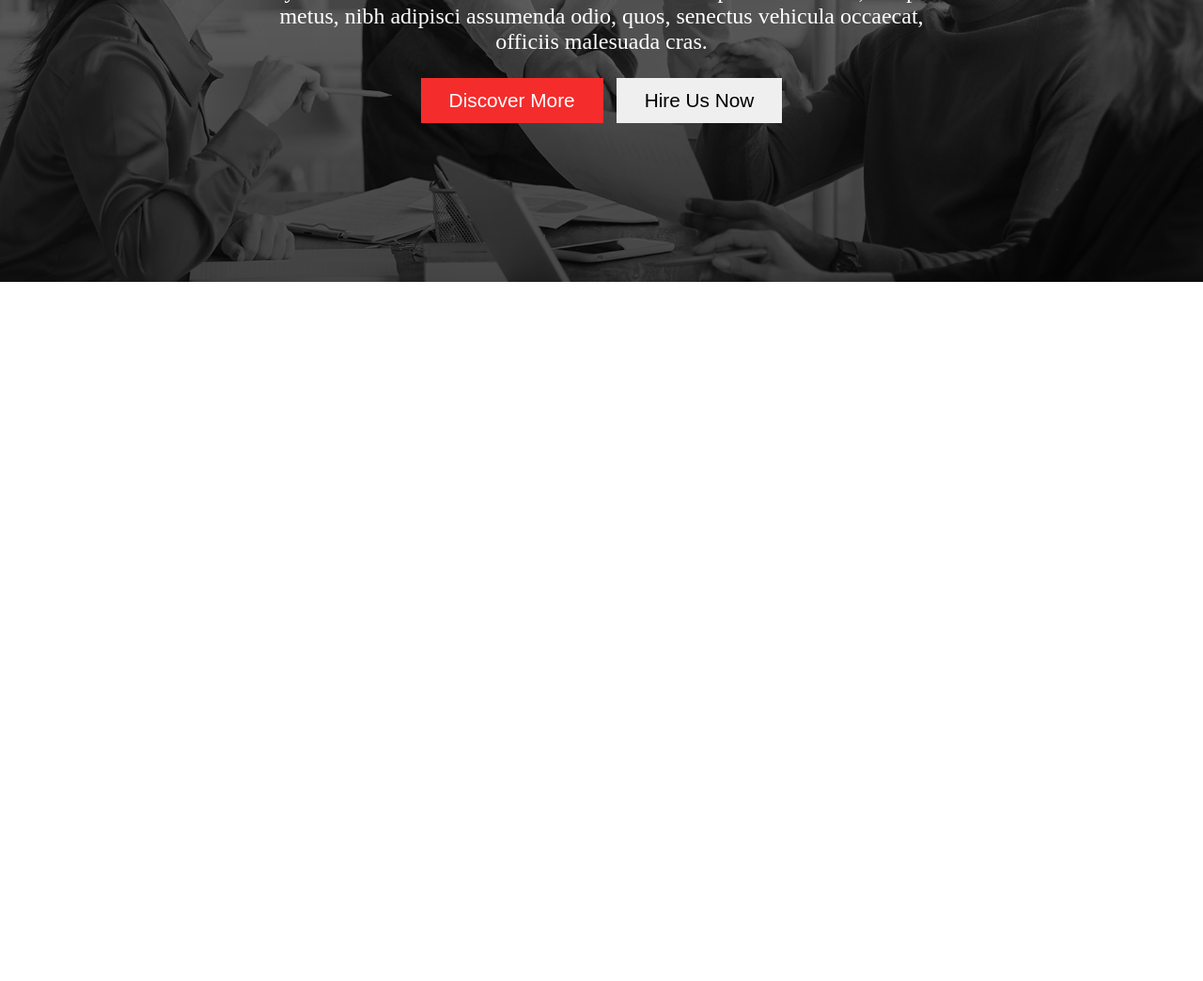
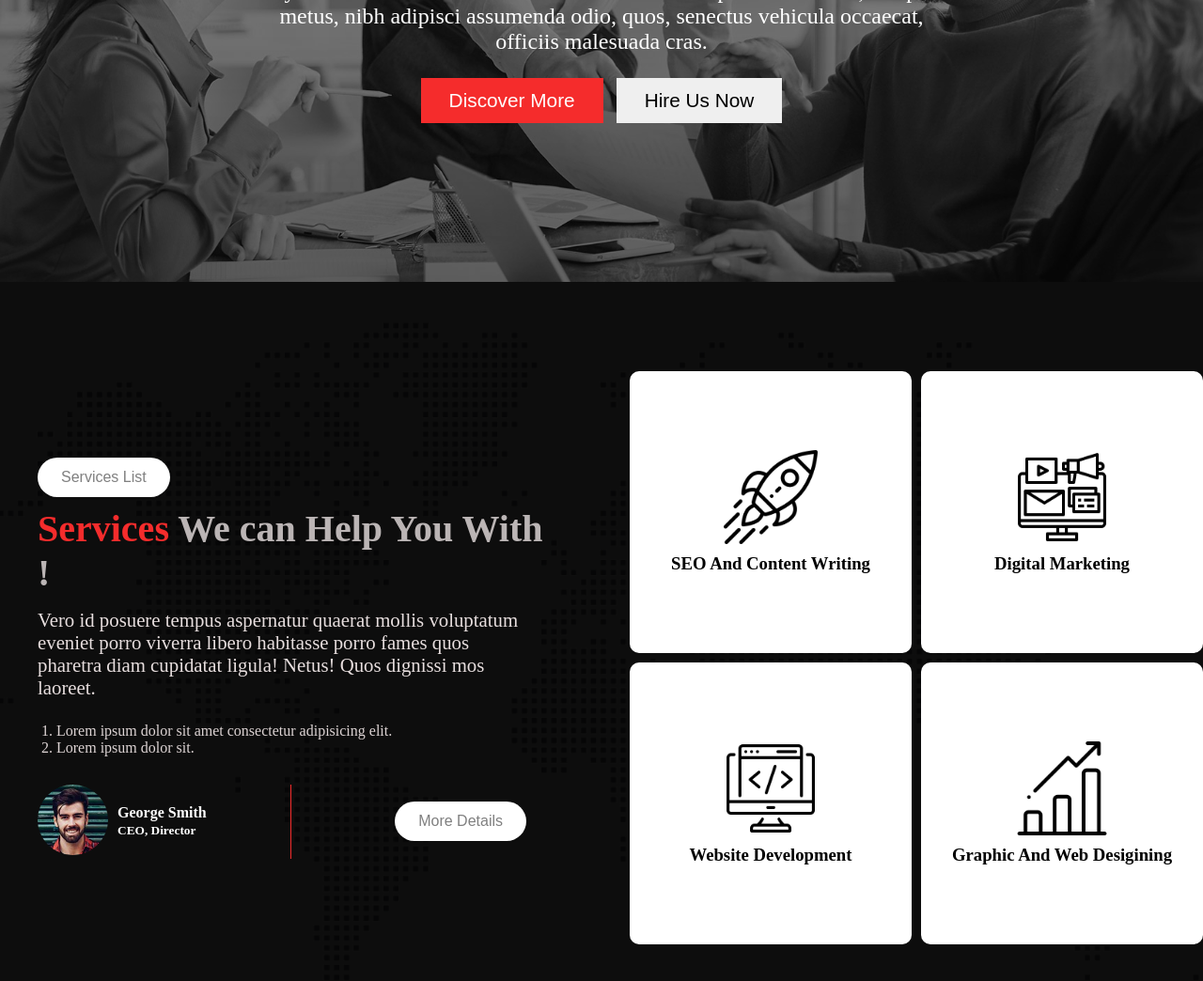
Before and after one commit to SajeedAninda/Conceptual-Website-2, a plain HTML site: page index.html in a window 1280 px wide. Shown: the part 500-1544 px from the top of the page at 94% size. Before the commit the page ends 800 px from the top, so only its background shows below. Drawn offline with Linux system fonts and the light colour scheme.

Commit message:
Commit After Services Section

```diff
--- a/index.html
+++ b/index.html
@@ -37,6 +37,62 @@
             </div>
         </div>
     </header>
+
+    <!-- MAIN  -->
+    <!-- SERVICES SECTION  -->
+    <main>
+        <section>
+            <div class="services-section">
+                <div class="services-list">
+                    <button>Services List</button>
+                    <h2><span class="primary-color">Services</span> We can Help You With !</h2>
+                    <p>Vero id posuere tempus aspernatur quaerat mollis voluptatum <br> eveniet porro viverra libero
+                        habitasse porro fames quos <br> pharetra diam cupidatat ligula! Netus! Quos dignissi mos
+                        <br>laoreet.
+                    </p>
+                    <ol>
+                        <li>Lorem ipsum dolor sit amet consectetur adipisicing elit.</li>
+                        <li>Lorem ipsum dolor sit.</li>
+                    </ol>
+                    <div class="author">
+                        <div class="author-details">
+                            <div class="author-image">
+                                <img src="asset/image/author.jpg" alt="">
+                            </div>
+                            <div class="author-title">
+                                <h5>George Smith <br> <small>CEO, Director</small></h5>
+                            </div>
+                        </div>
+                        <div class="author-button">
+                            <button class="red">More Details</button>
+                        </div>
+                    </div>
+                </div>
+                <div class="services-boxes">
+                    <div class="left-boxes">
+                        <div class="box-1 box">
+                            <img src="asset/icons/startup.png" alt="">
+                            <h3>SEO And Content Writing</h3>
+                        </div>
+                        <div class="box-2 box">
+                            <img src="asset/icons/coding.png" alt="">
+                            <h3>Website Development</h3>
+                        </div>
+                    </div>
+                    <div class="right-boxes">
+                        <div class="box-3 box">
+                            <img src="asset/icons/digital-marketing.png" alt="">
+                            <h3>Digital Marketing</h3>
+                        </div>
+                        <div class="box-4 box">
+                            <img src="asset/icons/bar-chart.png" alt="">
+                            <h3>Graphic And Web Desigining</h3>
+                        </div>
+                    </div>
+                </div>
+            </div>
+        </section>
+    </main>
 </body>
 
 </html>
--- a/styles/style.css
+++ b/styles/style.css
@@ -1,37 +1,43 @@
 /* UNIVERSAL PROPERTIES  */
-*{
+* {
     margin: 0;
     padding: 0;
     box-sizing: border-box;
 }
+
 /* HEADER PROPERTIES  */
 /* NAVBAR  */
-nav{
+nav {
     height: 10vh;
     background-color: #ACA6A680;
     display: flex;
     justify-content: space-around;
     align-items: center;
 }
-.nav-logo img{
+
+.nav-logo img {
     cursor: pointer;
 }
-.nav-main ul{
+
+.nav-main ul {
     display: flex;
     list-style: none;
     gap: 20px;
 }
-.nav-main ul li{
+
+.nav-main ul li {
     font-size: 1.2rem;
     cursor: pointer;
 }
-.nav-main ul li:hover{
+
+.nav-main ul li:hover {
     color: #F52C2C;
 }
+
 /* BANNER SECTION  */
-.banner-section{
+.banner-section {
     height: 90vh;
-    background:url("../asset/image/background.jpg"),linear-gradient(rgba(0, 0, 0, 0.5), rgba(0, 0, 0, 0.7));
+    background: url("../asset/image/background.jpg"), linear-gradient(rgba(0, 0, 0, 0.4), rgba(0, 0, 0, 0.6));
     background-blend-mode: overlay;
     background-size: cover;
     background-repeat: no-repeat;
@@ -40,30 +46,133 @@ nav{
     align-items: center;
     text-align: center;
 }
-.banner-contents{
+
+.banner-contents {
     width: 70%;
 }
-.banner-contents h1{
+
+.banner-contents h1 {
     font-size: 5.5rem;
     color: white;
 }
-.primary-color{
+
+.primary-color {
     color: #F52C2C;
 }
-.banner-contents p{
+
+.banner-contents p {
     color: white;
     font-size: 1.5rem;
     padding: 25px;
 }
-.banner-contents .btn{
+
+.banner-contents .btn {
     padding: 12px 30px;
     color: black;
     font-size: 1.3rem;
     border: none;
     cursor: pointer;
 }
-.redbtn{
+
+.redbtn {
     background-color: #F52C2C;
     color: white;
     margin-right: 10px;
 }
+
+/* SERVICES SECTION  */
+.services-section {
+    height: 100vh;
+    background: url("../asset/image/footer-bg.png"), linear-gradient(rgba(0, 0, 0, 0.95), rgba(0, 0, 0, 0.95));
+    background-blend-mode: overlay;
+    background-size: cover;
+    background-repeat: no-repeat;
+    background-position: center;
+    display: flex;
+    /* justify-content: space-between; */
+    align-items: center;
+    gap: 50px;
+}
+
+.services-list {
+    padding: 40px;
+}
+
+.services-list button {
+    padding: 12px 25px;
+    background-color: #fff;
+    border-radius: 25px;
+    color: grey;
+    font-size: 1rem;
+    border: none;
+    cursor: pointer;
+}
+
+.services-list h2 {
+    font-size: 2.5rem;
+    color: rgb(187, 181, 181);
+    margin-top: 10px;
+}
+
+.services-list p {
+    color: rgb(231, 222, 222);
+    font-size: 1.3rem;
+    margin-top: 15px;
+}
+
+.services-list ol {
+    margin-top: 25px;
+    padding-left: 20px;
+}
+
+.services-list li {
+    font-size: 1rem;
+    color: rgb(221, 212, 212);
+
+}
+.author{
+    display: flex;
+    justify-content: space-between;
+    align-items: center;
+    margin-top: 30px;
+}
+.author-details{
+    display: flex;
+    /* justify-content: ; */
+    align-items: center;
+    gap: 10px;
+    width: 50%;
+    border-right: 1px solid #F52C2C;
+}
+.author-details img{
+    width: 75px;
+    border-radius: 50%;
+}
+.author-details h5{
+    color:white;
+    font-size: 1rem;
+}
+.author-button{
+    padding-right: 20px;
+}
+.services-boxes{
+    display: flex;
+    gap: 10px;
+    padding-top: 10px;
+}
+.box{
+    width: 300px;
+    height: 300px;
+    background-color: white;
+    text-align: center;
+    display: flex;
+    flex-direction: column;
+    justify-content: center;
+    align-items: center;
+    border-radius: 10px;
+    margin-bottom: 10px;
+}
+.box img{
+    width: 100px;
+    margin-bottom: 10px;
+}
```
